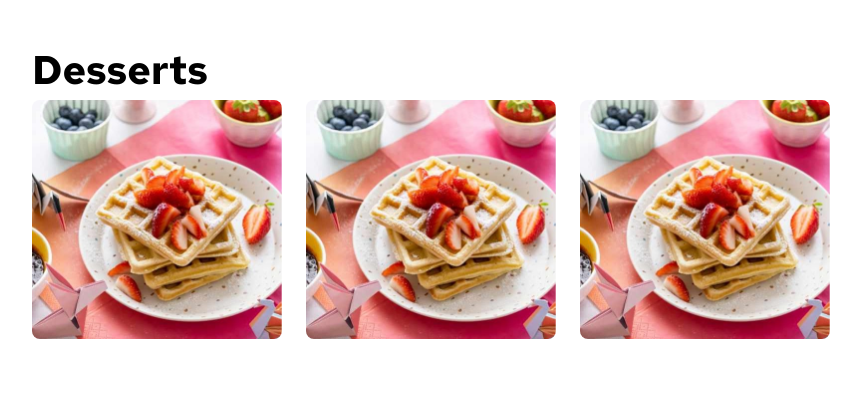
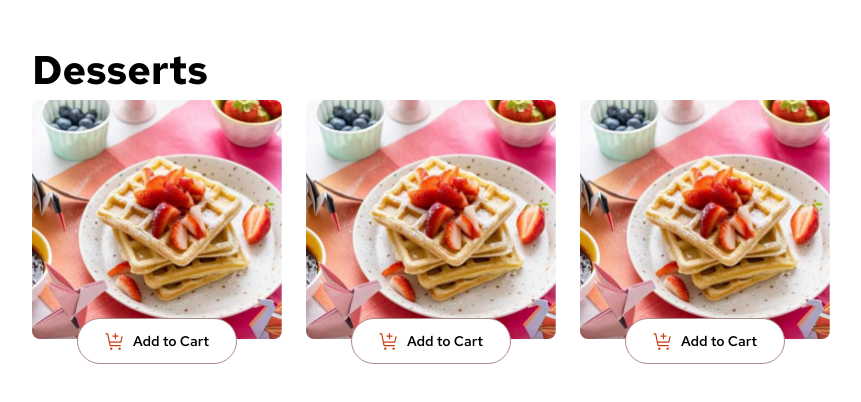
Before and after one commit to j0hnr0/Product-list-with-cart, a Next.js app: page / in a window 1280 px wide. Shown: the top 402 px of the page, without its empty margins (0-861 px from the left). Built offline with nearby package versions, Linux system fonts and the light colour scheme.

Commit message:
added Add to cart button

```diff
--- a/app/_components/product.js
+++ b/app/_components/product.js
@@ -3,7 +3,7 @@ import Image from "next/image";
 export default function Product({ imageURL, category, name, price, alt }) {
   return (
     <div>
-      <div>
+      <div className="relative">
         <Image
           src="/images/image-waffle-desktop.jpg"
           className="w-full h-auto max-w-[250px] rounded-lg"
@@ -12,6 +12,17 @@ export default function Product({ imageURL, category, name, price, alt }) {
           height={240}
           sizes="(max-width: 640px) 100vw, (max-width: 1024px) 50vw, 33vw"
         />
+        <div className="w-40 absolute bottom-[-25px] left-[50%] translate-x-[-50%] z-10 rounded-full flex justify-center items-center gap-2 border-[1px] border-[#AD8A85] bg-white py-3">
+          <Image
+            src="/images/icon-add-to-cart.svg"
+            alt="A cart icon"
+            width={20}
+            height={20}
+          />
+          <h3 className="font-red-hat-semibold font-semibold text-sm">
+            Add to Cart
+          </h3>
+        </div>
       </div>
     </div>
   );
```
